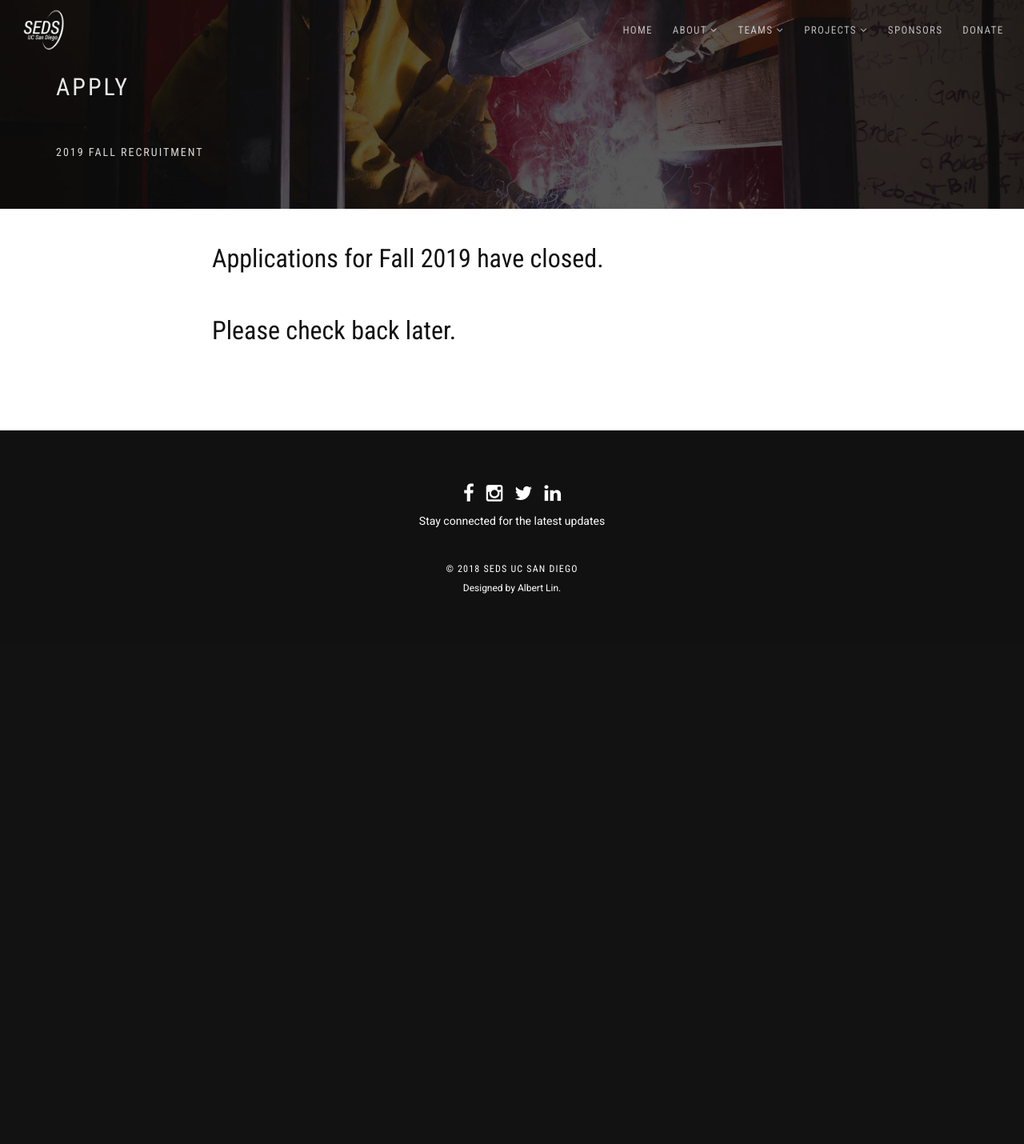
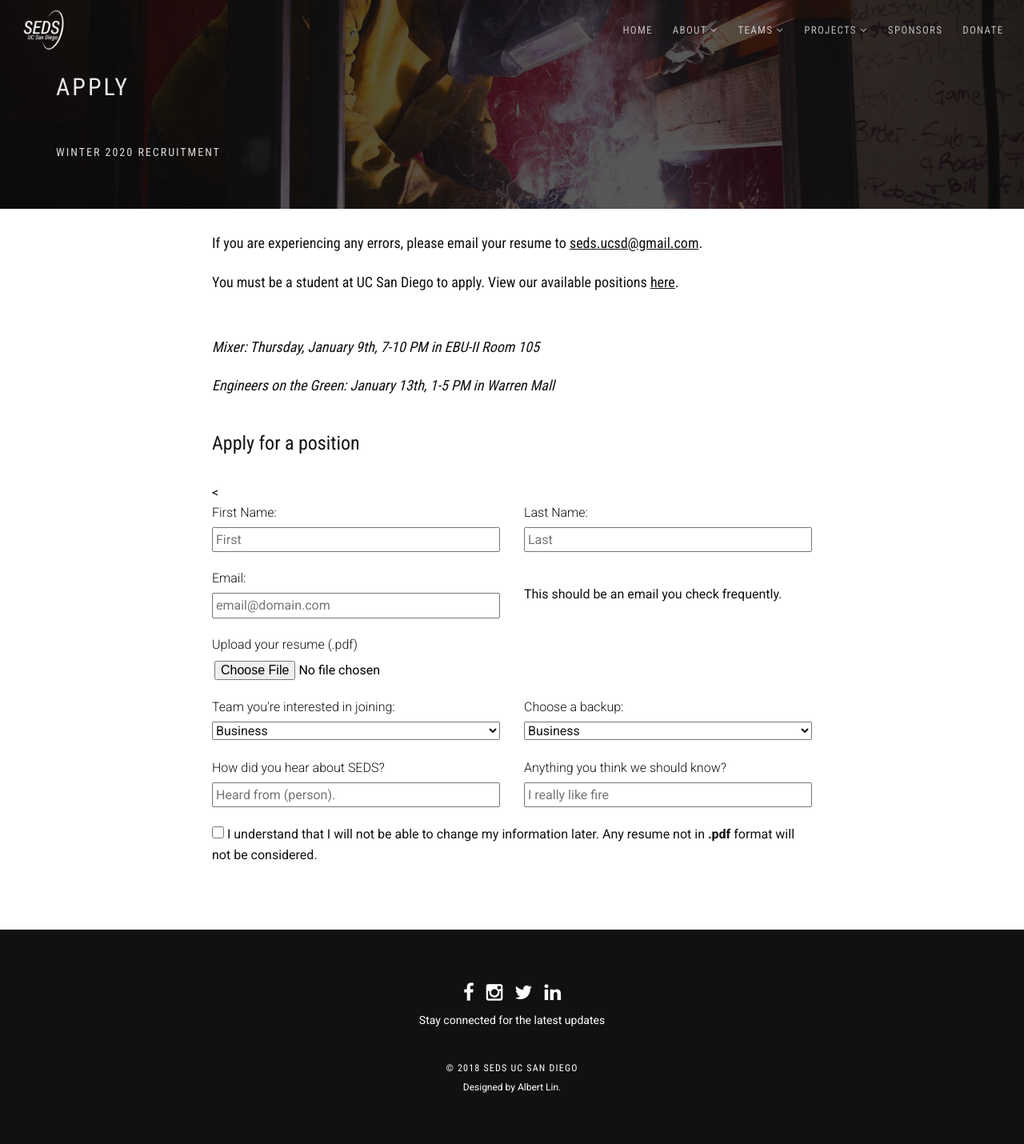
Before and after one commit to sumeet-bansal/sedsucsd.org, a PHP site: page /apply in a window 1280 px wide. Shown: the whole page at 80% size. Before the commit the page ends 742 px from the top, so only its background shows below. Run offline with PHP 8.4, Linux system fonts and the light colour scheme.

Commit message:
opened WI20 applications

```diff
--- a/apply/index.php
+++ b/apply/index.php
@@ -110,7 +110,7 @@
 				<div class="row">
 					<div class="col-md-6">
 						<h1 class="hs-line-11 font-alt mb-20 mb-xs-0">Apply</h1>
-						<div class="hs-line-4 font-alt"><br>2019 Fall Recruitment<br></div>
+						<div class="hs-line-4 font-alt"><br>Winter 2020 Recruitment<br></div>
 					</div>
 					<div class="col-md-2 mt-15">
 						&nbsp;
@@ -125,21 +125,20 @@
 			<div class="relative container align-left">
 				<div class="row">
 					<div class="col-md-8 col-md-offset-2">
-						<h1>Applications for Fall 2019 have closed.<br><br>Please check back later.</h1 -->
-						<!-- h4>If you are experiencing any errors, please email your resume to <a href="mailto:sedsucsd@gmail.com">seds.ucsd@gmail.com</a>.</h4>
-						<h4>You must be a student at UC San Diego to apply. View our available positions <a href="https://docs.google.com/document/d/1vQm3oa8DEa5LxnRnRXy8RkxWiol0CqG52lUjsFlkvyg/">here</a>.</h4>
+						<!-- h1>Applications for Winter 2020 have closed.<br><br>Please check back later.</h1 -->
+						<h4>If you are experiencing any errors, please email your resume to <a href="mailto:sedsucsd@gmail.com">seds.ucsd@gmail.com</a>.</h4>
+						<h4>You must be a student at UC San Diego to apply. View our available positions <a href="https://docs.google.com/document/d/1BI6iHIvxAAokzvHhbrX1mfqvn3O-F6uY_CU2Hpri4To">here</a>.</h4>
 						<br>
-						<h4><i>Mixer 1: Tuesday [10/2] 5:00-6:30 PM, EBU-II Room 305</i></h4>
-						<h4><i>Mixer 2: Wednesday [10/3] 5:00-6:30 PM, EBU-II Room 305</i></h4>
-						<h4><i>Mixer 3: Thursday [10/4] 6:30-8:00 PM, EBU-II Room 305</i></h4 -->
+						<h4><i>Mixer: Thursday, January 9th, 7-10 PM in EBU-II Room 105</i></h4>
+						<h4><i>Engineers on the Green: January 13th, 1-5 PM in Warren Mall</i></h4>
 					</div>
 				</div>
 
 				<div class="row">
 					<div class="col-md-8 col-md-offset-2">
-						<!-- h3>Apply for General Engineering positions</h3 -->
+						<h3>Apply for a position</h3>
 						<form class="font-s-16" action="https://artemis.sedsucsd.org/assets/operations/application/apply.php" method="POST" enctype="multipart/form-data">
-							<!-- <div class="row">
+							<<div class="row">
 								<div class="col-sm-6">
 									<label for="first">First Name:</label><br>
 									<input type="text" name="first" class="fit-width" placeholder="First" required>
@@ -148,9 +147,9 @@
 									<label for="last">Last Name:</label><br>
 									<input type="text" name="last" class="fit-width" placeholder="Last" required>
 								</div>
-							</div> -->
+							</div>
 
-							<!-- <div class="row mt-20">
+							<div class="row mt-20">
 								<div class="col-sm-6">
 									<label for="email">Email:</label><br>
 									<input type="text" name="email" class="fit-width" placeholder="email@domain.com" required>
@@ -158,44 +157,40 @@
 								<div class="col-sm-6 pt-20">
 									This should be an email you check frequently.
 								</div>
-							</div> -->
+							</div>
 
-							<!-- <div class="row mt-20">
+							<div class="row mt-20">
 								<div class="col-sm-6">
 									<label for="resume">Upload your resume (.pdf)</label><br>
 									<input required type="file" onchange="checkFile();" name="resume" id="upload" style="margin-top: 2px;">
 								</div>
-							</div> -->
+							</div>
 
-							<!-- <div class="row" id="error-block">
+							<div class="row" id="error-block">
 								<div class="col-sm-12">
 									<div class="fit-width font-s-16 mt-10" style="background-color: rgba(255,0,0,0.25); padding-left: 6px; border-radius: 4px;" id="error-message"></div>
 								</div>
-							</div> -->
+							</div>
 
-							<!-- <div class="row mt-20">
+							<div class="row mt-20">
 								<div class="col-sm-6">
 									<label for="email">Team you're interested in joining:</label><br>
 									<select required class="fit-width" name="preferred">
-										<option value="Any">Any</option>
 										<option value="Business">Business</option>
-										<option value="Colossus">Colossus</option>
-										<option value="Pythia">Pythia</option>
+										<option value="Colossus">Propulsion</option>
 									</select>
 								</div>
 
 								<div class="col-sm-6">
 									<label for="email">Choose a backup:</label><br>
 									<select required class="fit-width" name="backup">
-										<option value="Any">Any</option>
 										<option value="Business">Business</option>
-										<option value="Colossus">Colossus</option>
-										<option value="Pythia">Pythia</option>
+										<option value="Colossus">Propulsion</option>
 									</select>
 								</div>
-							</div> -->
+							</div>
 
-							<!-- <div class="row mt-20">
+							<div class="row mt-20">
 								<div class="col-sm-6">
 									<label for="reason">How did you hear about SEDS?</label><br>
 									<input type="text" name="reason" class="fit-width" placeholder="Heard from (person)." required>
@@ -212,13 +207,13 @@
 									<input type="checkbox" onclick="changeSubmit();" id="ensure" name="ensure" value="1" class="" style="width: 15px; height: 15px;" required>
 									I understand that I will not be able to change my information later. Any resume not in <strong>.pdf</strong> format will not be considered.
 								</div>
-							</div> -->
+							</div>
 
-							<!-- <div class="row mt-20">
+							<div class="row mt-20">
 								<div class="col-sm-4 col-sm-offset-4">
 									<input disabled type="submit" name="submit" class="fit-width" value="Submit" id="submit-button">
 								</div>
-							</div> -->
+							</div>
 
 						</form>
 					</div>
```
Also changed, not shown: index.php (+6 -7 lines).
